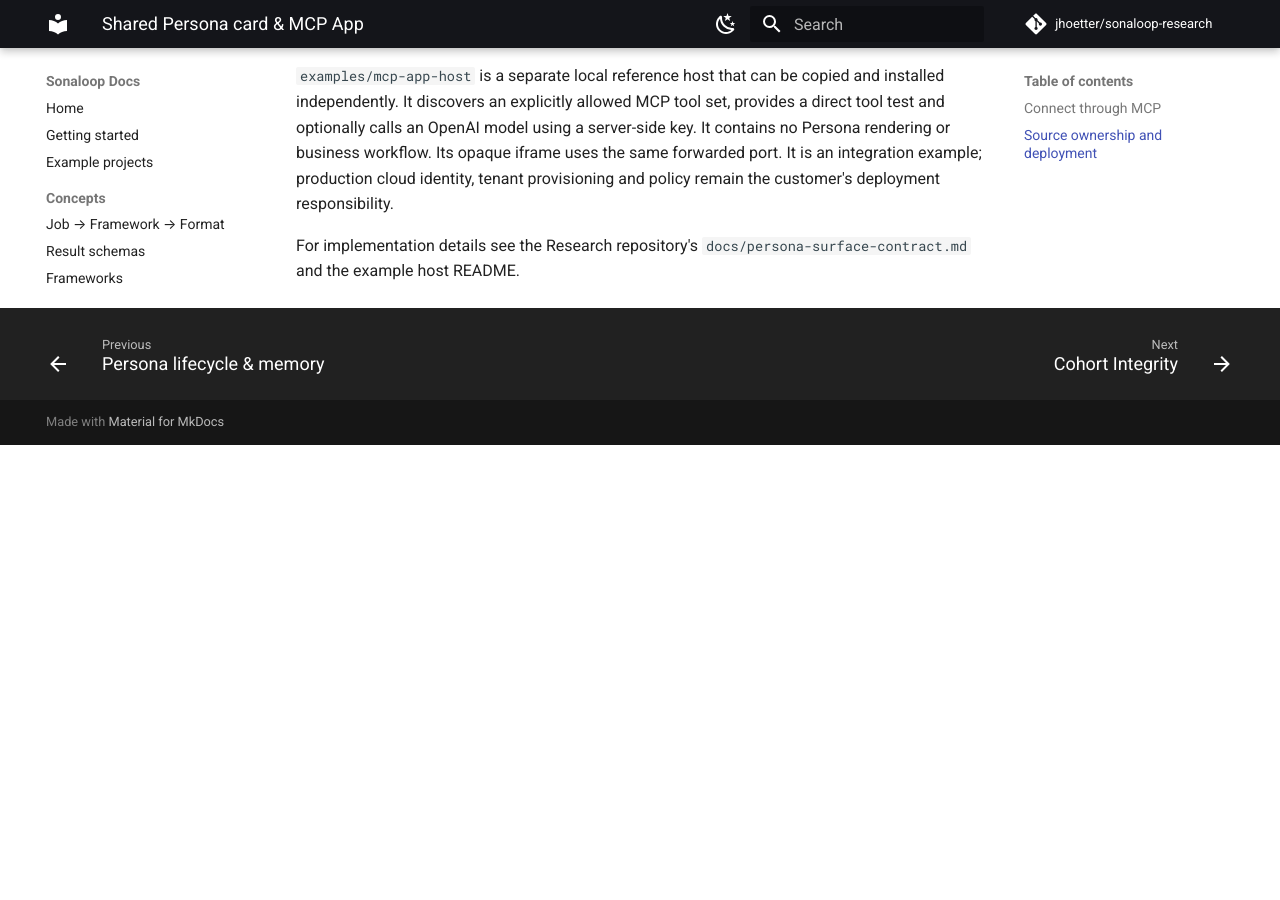
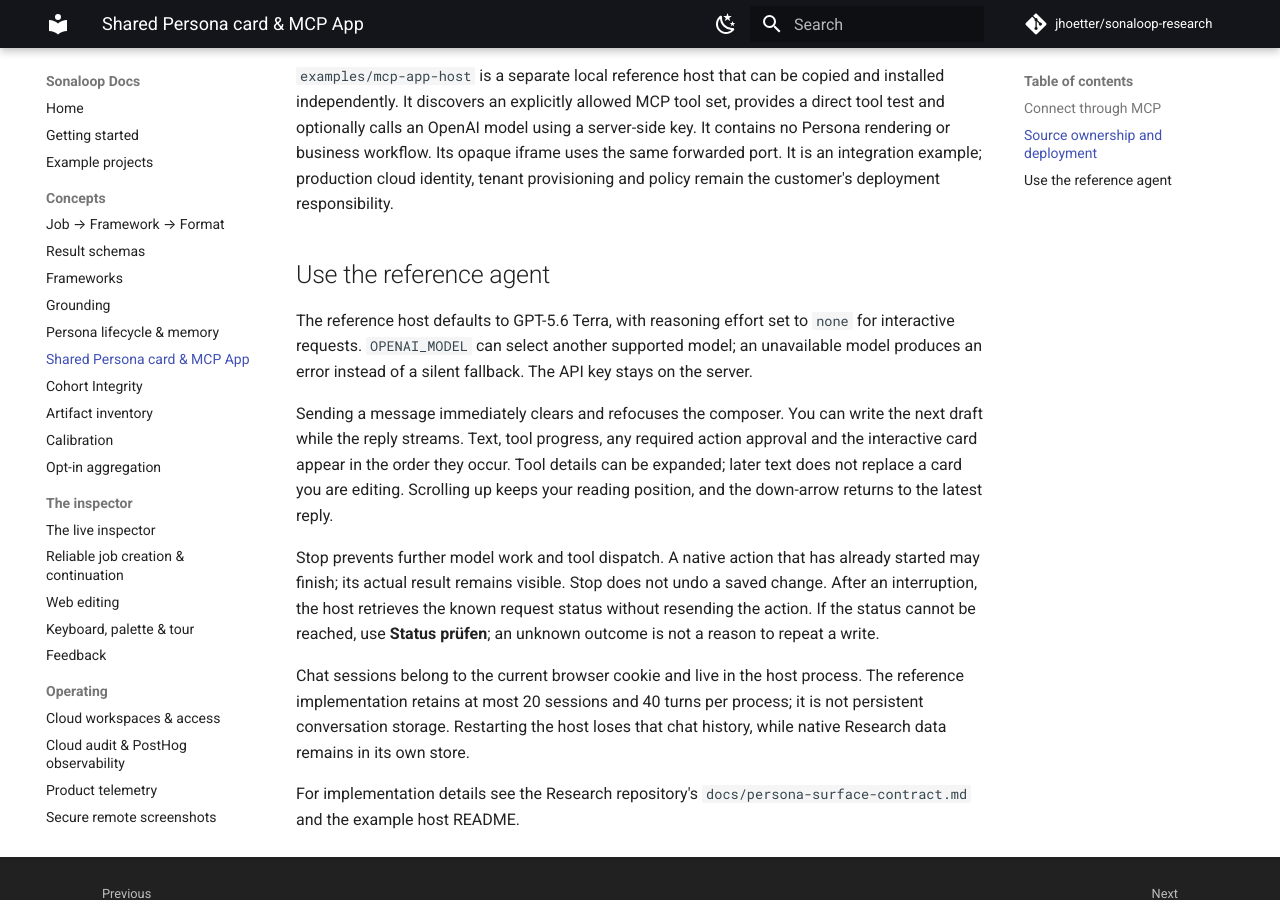
Before and after one commit to jhoetter/sonaloop-docs, an MkDocs documentation site: the page built from docs/persona-mcp-app.md, in a window 1280 px wide and 900 px high, scrolled down 1602 px. Built offline with MkDocs 1.6.1 and Material for MkDocs 9.7.7, drawn with Linux system fonts in a browser that asks for light colours; comment, search, counter and statistics services are not loaded; before the commit the page ends 2047 px from its top, so only the background shows below that.

Commit message:
Document streamed reference agent interactions and recovery

```diff
--- a/docs/persona-mcp-app.md
+++ b/docs/persona-mcp-app.md
@@ -67,5 +67,29 @@ It contains no Persona rendering or business workflow. Its opaque iframe uses th
 same forwarded port. It is an integration example; production cloud identity,
 tenant provisioning and policy remain the customer's deployment responsibility.
 
+## Use the reference agent
+
+The reference host defaults to GPT-5.6 Terra, with reasoning effort set to `none`
+for interactive requests. `OPENAI_MODEL` can select another supported model; an
+unavailable model produces an error instead of a silent fallback. The API key
+stays on the server.
+
+Sending a message immediately clears and refocuses the composer. You can write
+the next draft while the reply streams. Text, tool progress, any required action
+approval and the interactive card appear in the order they occur. Tool details
+can be expanded; later text does not replace a card you are editing. Scrolling
+up keeps your reading position, and the down-arrow returns to the latest reply.
+
+Stop prevents further model work and tool dispatch. A native action that has
+already started may finish; its actual result remains visible. Stop does not undo
+a saved change. After an interruption, the host retrieves the known request
+status without resending the action. If the status cannot be reached, use
+**Status prüfen**; an unknown outcome is not a reason to repeat a write.
+
+Chat sessions belong to the current browser cookie and live in the host process.
+The reference implementation retains at most 20 sessions and 40 turns per process;
+it is not persistent conversation storage. Restarting the host loses that chat
+history, while native Research data remains in its own store.
+
 For implementation details see the Research repository's
 `docs/persona-surface-contract.md` and the example host README.
```
